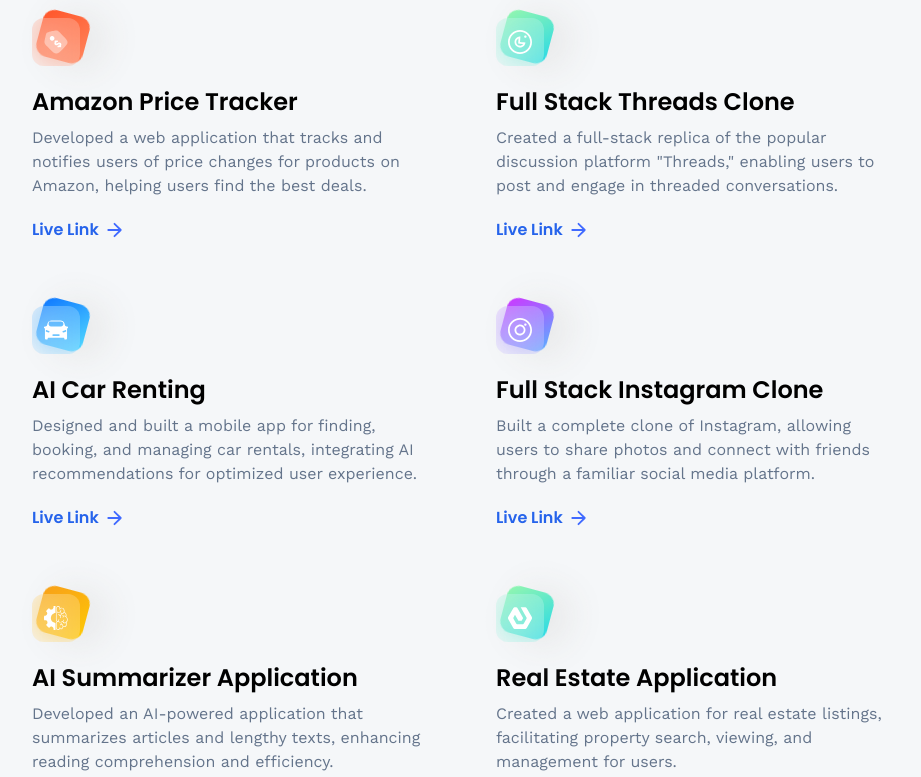
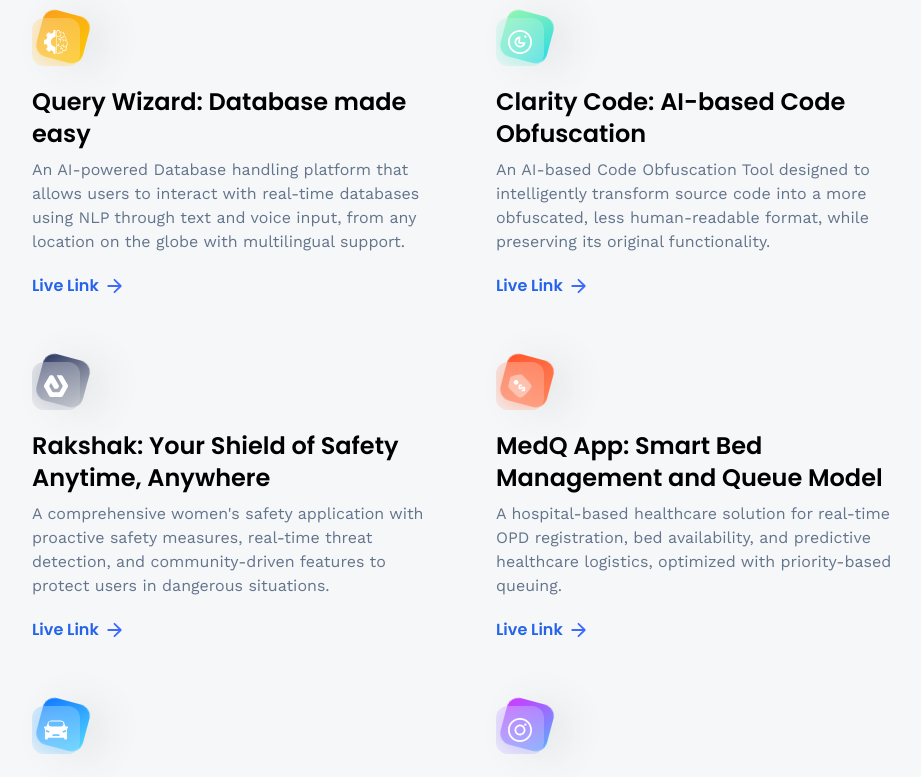
Before and after one commit to Rishivarshney100/My_Portfolio, a React (Vite) app: page /projects in a window 1280 px wide. Shown: the part 340-1117 px from the top of the page, without its empty margins (160-1081 px from the left). Built offline with nearby package versions, Linux system fonts and the light colour scheme; no server answers.

Commit message:
email added

```diff
--- a/src/components/Alert.jsx
+++ b/src/components/Alert.jsx
@@ -1,6 +1,6 @@
 const Alert = ({ type, text }) => {
   return (
-    <div className='absolute top-10 left-0 right-0 flex justify-center items-center'>
+    <div className='absolute top-20 left-0 right-0 flex justify-center items-center'>
       <div
         className={`p-2 ${
           type === "danger" ? "bg-red-800" : "bg-blue-800"
--- a/src/constants/index.js
+++ b/src/constants/index.js
@@ -178,64 +178,66 @@
 
 export const socialLinks = [
     {
-        name: 'Contact',
-        iconUrl: contact,
-        link: '/contact',
-    },
-    {
         name: 'GitHub',
         iconUrl: github,
-        link: 'https://github.com/YourGitHubUsername',
+        link: 'https://github.com/Rishivarshney100',
     },
     {
         name: 'LinkedIn',
         iconUrl: linkedin,
-        link: 'https://www.linkedin.com/in/YourLinkedInUsername',
+        link: 'https://www.linkedin.com/in/rishi-varshney100/',
     }
 ];
 
 export const projects = [
     {
-        iconUrl: pricewise,
-        theme: 'btn-back-red',
-        name: 'Amazon Price Tracker',
-        description: 'Developed a web application that tracks and notifies users of price changes for products on Amazon, helping users find the best deals.',
-        link: 'https://github.com/adrianhajdin/pricewise',
+        iconUrl: summiz,
+        theme: 'btn-back-yellow',
+        name: 'Query Wizard: Database made easy',
+        description: 'An AI-powered Database handling platform that allows users to interact with real-time databases using NLP through text and voice input, from any location on the globe with multilingual support.',
+        link: 'https://github.com/Rishivarshney100/Query_Wizard_3.0',
     },
     {
         iconUrl: threads,
         theme: 'btn-back-green',
-        name: 'Full Stack Threads Clone',
-        description: 'Created a full-stack replica of the popular discussion platform "Threads," enabling users to post and engage in threaded conversations.',
-        link: 'https://github.com/adrianhajdin/threads',
+        name: 'Clarity Code: AI-based Code Obfuscation',
+        description: 'An AI-based Code Obfuscation Tool designed to intelligently transform source code into a more obfuscated, less human-readable format, while preserving its original functionality.',
+        link: 'https://github.com/Rishivarshney100/Clarity_Code',
+    },
+    {
+        iconUrl: estate,
+        theme: 'btn-back-black',
+        name: 'Rakshak: Your Shield of Safety Anytime, Anywhere',
+        description: 'A comprehensive women\'s safety application with proactive safety measures, real-time threat detection, and community-driven features to protect users in dangerous situations.',
+        link: 'https://github.com/Rishivarshney100/Rakshak',
+    },
+    {
+        iconUrl: pricewise,
+        theme: 'btn-back-red',
+        name: 'MedQ App: Smart Bed Management and Queue Model',
+        description: 'A hospital-based healthcare solution for real-time OPD registration, bed availability, and predictive healthcare logistics, optimized with priority-based queuing.',
+        link: 'https://github.com/Rishivarshney100/MedQ',
     },
     {
         iconUrl: car,
         theme: 'btn-back-blue',
-        name: 'AI Car Renting',
-        description: 'Designed and built a mobile app for finding, booking, and managing car rentals, integrating AI recommendations for optimized user experience.',
-        link: 'https://github.com/adrianhajdin/ai_car_rent',
+        name: 'Face Authentication Security System',
+        description: 'A secure banking authentication system reducing OTP frauds using face recognition.',
+        link: 'https://github.com/Rishivarshney100/face-recognition',
     },
     {
         iconUrl: snapgram,
         theme: 'btn-back-pink',
-        name: 'Full Stack Instagram Clone',
-        description: 'Built a complete clone of Instagram, allowing users to share photos and connect with friends through a familiar social media platform.',
-        link: 'https://github.com/adrianhajdin/snapgram',
+        name: 'AI Pic: Text to Image Generator',
+        description: 'This project demonstrates how to generate an AI-generated image from a text prompt using the Stable Diffusion model. The model takes a text input and generates a corresponding image.',
+        link: 'https://github.com/Rishivarshney100/Brainwave_Matrix_Intern-/tree/main/AI%27%20Pic%20(Text%20to%20image%20generator)',
     },
     {
-        iconUrl: summiz,
-        theme: 'btn-back-yellow',
-        name: 'AI Summarizer Application',
-        description: 'Developed an AI-powered application that summarizes articles and lengthy texts, enhancing reading comprehension and efficiency.',
-        link: 'https://github.com/adrianhajdin/summiz',
-    },
-    {
-        iconUrl: estate,
+        iconUrl: threads,
         theme: 'btn-back-green',
-        name: 'Real Estate Application',
-        description: 'Created a web application for real estate listings, facilitating property search, viewing, and management for users.',
-        link: 'https://github.com/adrianhajdin/estate',
+        name: 'MPIN Validator',
+        description: 'A robust MPIN (Mobile PIN) validation system that checks for common patterns, demographic information, and keypad patterns to ensure strong and secure MPINs.',
+        link: 'https://github.com/Rishivarshney100/MPIN_Validator',
     }
 ];
 
```
Also changed, not shown: 1 other file (tests, documents, lock files or other folders).
